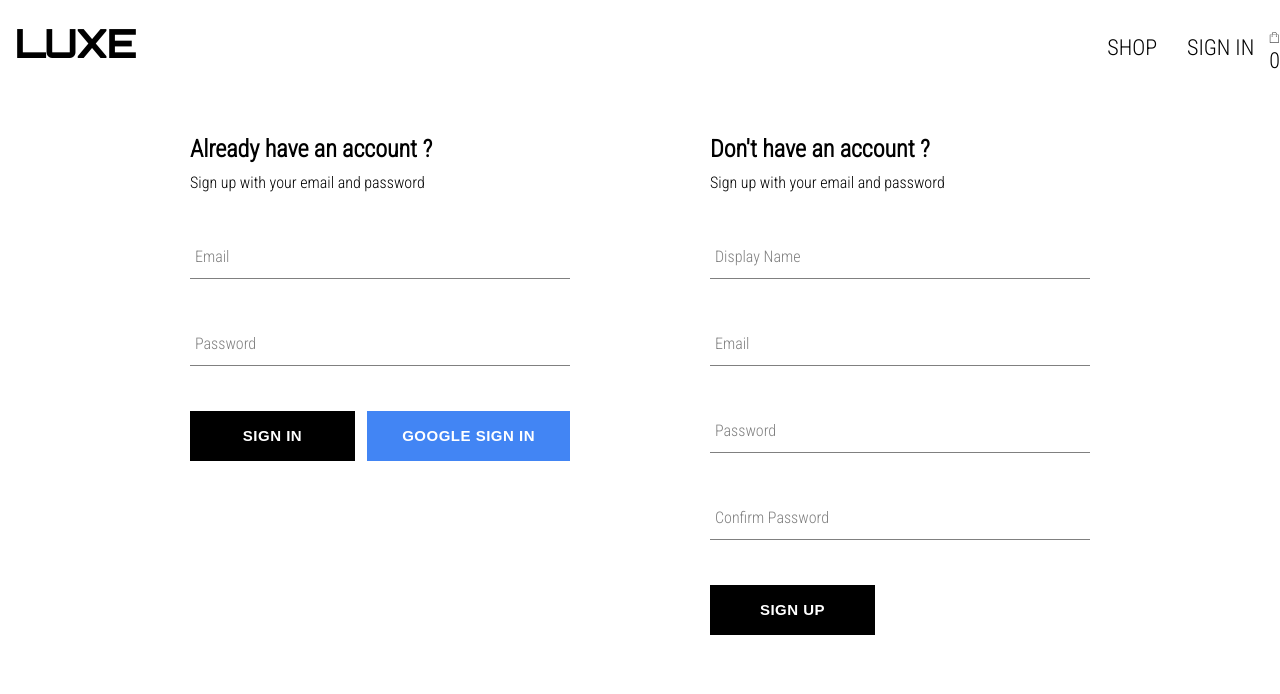
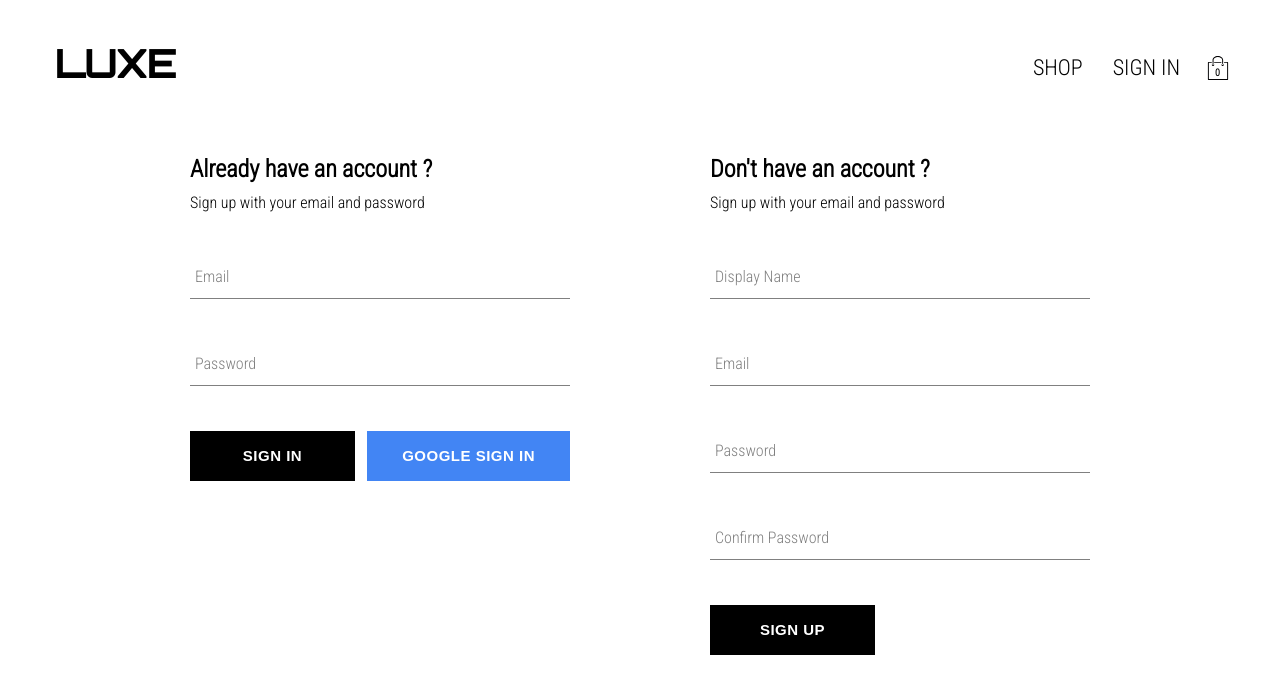
Before and after one commit to SaurabhT311/Luxe-Clothing-Store, a React (Create React App) app: page /sign-in in a window 1280 px wide. Shown: the top 694 px of the page. Built offline with nearby package versions, Linux system fonts and the light colour scheme; no server answers; a web font is replaced by a local one.

Commit message:
Added Shopping icon with dropdown and Cart Context.

```diff
--- /dev/null
+++ b/src/components/Card-Dropdown/CardDropdown.jsx
@@ -0,0 +1,16 @@
+import React from 'react'
+import Button from '../Button/Button';
+import './CardDropdown.scss';
+
+const CardDropdown = () => {
+  return (
+    <div className='card-dropdown-container'>
+        <div className='cart-items'>
+        <Button>GO TO CHECKOUT</Button>
+        </div>
+    </div>
+  )
+}
+
+
+export default CardDropdown
--- /dev/null
+++ b/src/components/Card-Dropdown/CardDropdown.scss
@@ -0,0 +1,29 @@
+.card-dropdown-container {
+    width: 240px;
+    height: 340px;
+    background-color: #fff;
+    position: absolute;
+    z-index: 5;
+    top: 90px;
+    display: flex;
+    flex-direction: column;
+    border: 1px solid black;
+    padding: 20px;
+    right: 40px;
+
+    .empty-message{
+        font-size: 18px;
+        margin: 50px auto;
+    }
+
+    .cart-items {
+        height: 340px;
+        display: flex;
+        flex-direction: column;
+        // overflow: scroll;
+    }
+
+    button {
+        margin-top: auto;
+    }
+}
--- /dev/null
+++ b/src/components/Cart-Icon/CartIcon.jsx
@@ -0,0 +1,20 @@
+import {ReactComponent as ShoppingIcon } from '../../assets/shopping-bag.svg';
+import React from 'react'
+import { useContext } from 'react';
+import { CartContext } from '../../contexts/cartContext';
+import './CartIcon.scss';
+
+const CartIcon = () => {
+    const {isCartOpen, setIsCartOpen} = useContext(CartContext);
+
+    // const toggleIsCartOpen = () => setIsCartOpen(!isCartOpen)
+  return (
+    <div className='cart-icon-container'>
+        <ShoppingIcon className="shopping-icon" onClick={() => setIsCartOpen(!isCartOpen)}/>
+        <span className='item-count'>0</span>
+    </div>
+  )
+}
+
+
+export default CartIcon;
--- /dev/null
+++ b/src/components/Cart-Icon/CartIcon.scss
@@ -0,0 +1,21 @@
+.cart-icon-container {
+    width: 45px;
+    height: 45px;
+    position: relative;
+    display: flex;
+    align-items: center;
+    justify-content: center;
+    cursor: pointer;
+
+    .shopping-icon{
+        width: 24px;
+        height: 24px;
+    }
+
+    .item-count{
+        position: absolute;
+        font-size: 10px;
+        font-weight: bold;
+        bottom: 12px;
+    }
+}
--- a/src/components/CartIcon/CartIcon.jsx
+++ /dev/null
@@ -1,14 +0,0 @@
-import { ReactComponent as ShoppingBagIcon} from '../../assets/shopping-bag.svg';
-import './CartIcon.scss';
-
-
-const CartIcon = () => {
-    return (
-        <div className='cart-icon-container'>
-            <ShoppingBagIcon className='shopping-icon'/>
-            <span className='item-count'>0</span>
-        </div>
-    );
-}
-
-export default CartIcon;
--- /dev/null
+++ b/src/contexts/cartContext.jsx
@@ -0,0 +1,17 @@
+import { createContext, useState } from "react";
+import { Value } from "sass";
+
+export const CartContext = createContext({
+    isCartOpen: false,
+    setIsCartOpen: () => {}
+})
+
+
+export const CartProvider = ({ children }) => {
+    const [isCartOpen, setIsCartOpen] = useState(false);
+    const value = {isCartOpen, setIsCartOpen}
+
+    return (
+    <CartContext.Provider value={value} >{children}</CartContext.Provider>
+    );
+}
--- a/src/index.js
+++ b/src/index.js
@@ -5,6 +5,7 @@
 import App from './App';
 import { UserProvider } from './contexts/userContext';
 import { ProductProvider } from './contexts/productContext';
+import { CartProvider } from './contexts/cartContext';
 import reportWebVitals from './reportWebVitals';
 
 const root = ReactDOM.createRoot(document.getElementById('root'));
@@ -13,7 +14,9 @@
     <BrowserRouter>
     <UserProvider>
       <ProductProvider>
+        <CartProvider>
         <App />
+        </CartProvider>
       </ProductProvider>
     </UserProvider>
     </BrowserRouter>
--- a/src/index.scss
+++ b/src/index.scss
@@ -3,6 +3,7 @@
   font-family: 'Roboto Condensed', sans-serif;
   -webkit-font-smoothing: antialiased;
   -moz-osx-font-smoothing: grayscale;
+  padding: 20px 40px;
 }
 
 code {
--- a/src/routes/Navigation/Navigation.jsx
+++ b/src/routes/Navigation/Navigation.jsx
@@ -1,12 +1,15 @@
 import React, { Fragment, useContext } from "react";
 import { Link, Outlet } from "react-router-dom";
-import CartIcon from "../../components/CartIcon/CartIcon";
+import CartIcon from "../../components/Cart-Icon/CartIcon";
+import CardDropdown from "../../components/Card-Dropdown/CardDropdown";
 import { UserContext } from "../../contexts/userContext";
+import { CartContext } from "../../contexts/cartContext";
 import { signOutUser } from "../../utils/Firebase/Firebase";
 import "./Navigation.scss";
 
 const Navigation = () => {
   const { currentUser } = useContext(UserContext);
+  const { isCartOpen } = useContext(CartContext)
 
   return (
     <Fragment>
@@ -30,6 +33,7 @@
           )}
           <CartIcon />
         </div>
+        {isCartOpen && <CardDropdown />}
       </div>
       <Outlet />
     </Fragment>
```
Also changed, not shown: src/components/CartIcon/CartIcon.scss (deleted), src/routes/Shop/Shop.jsx (line endings or trailing spaces), 1 other file (tests, documents, lock files or other folders).
